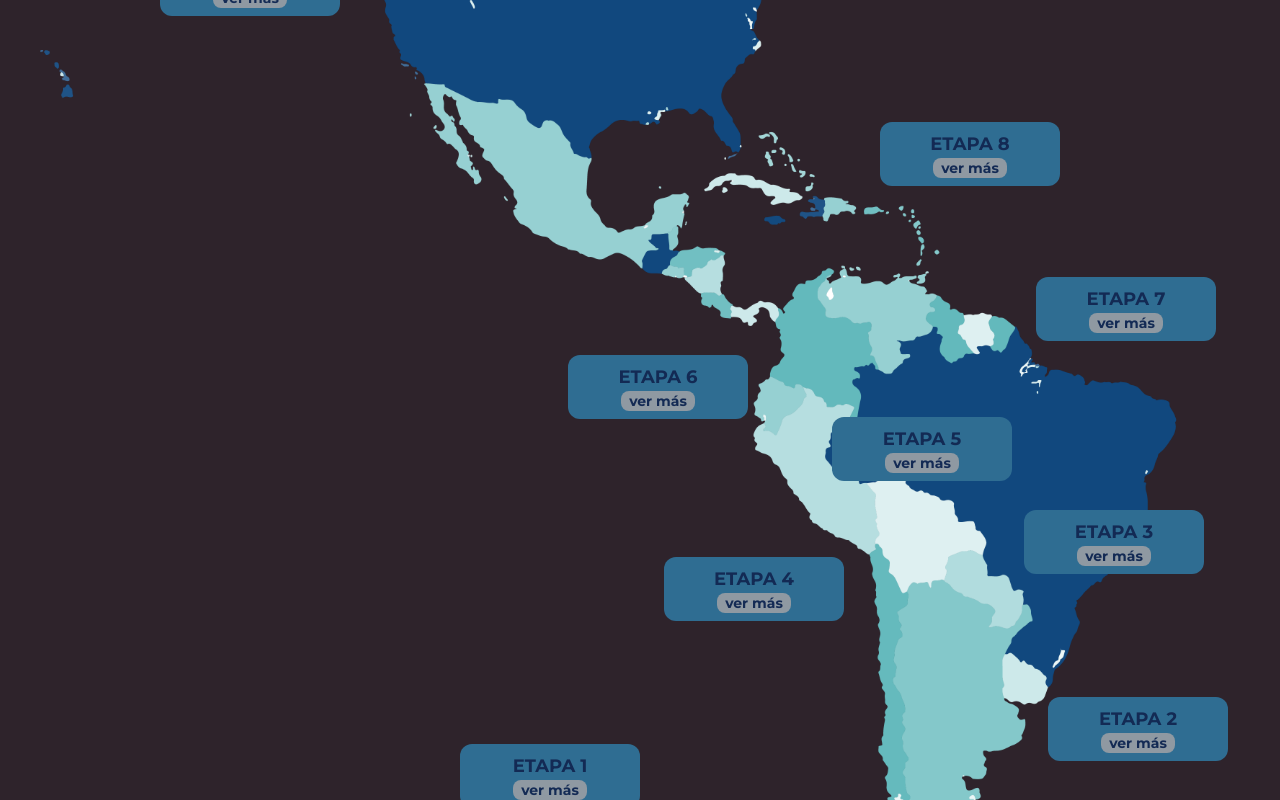
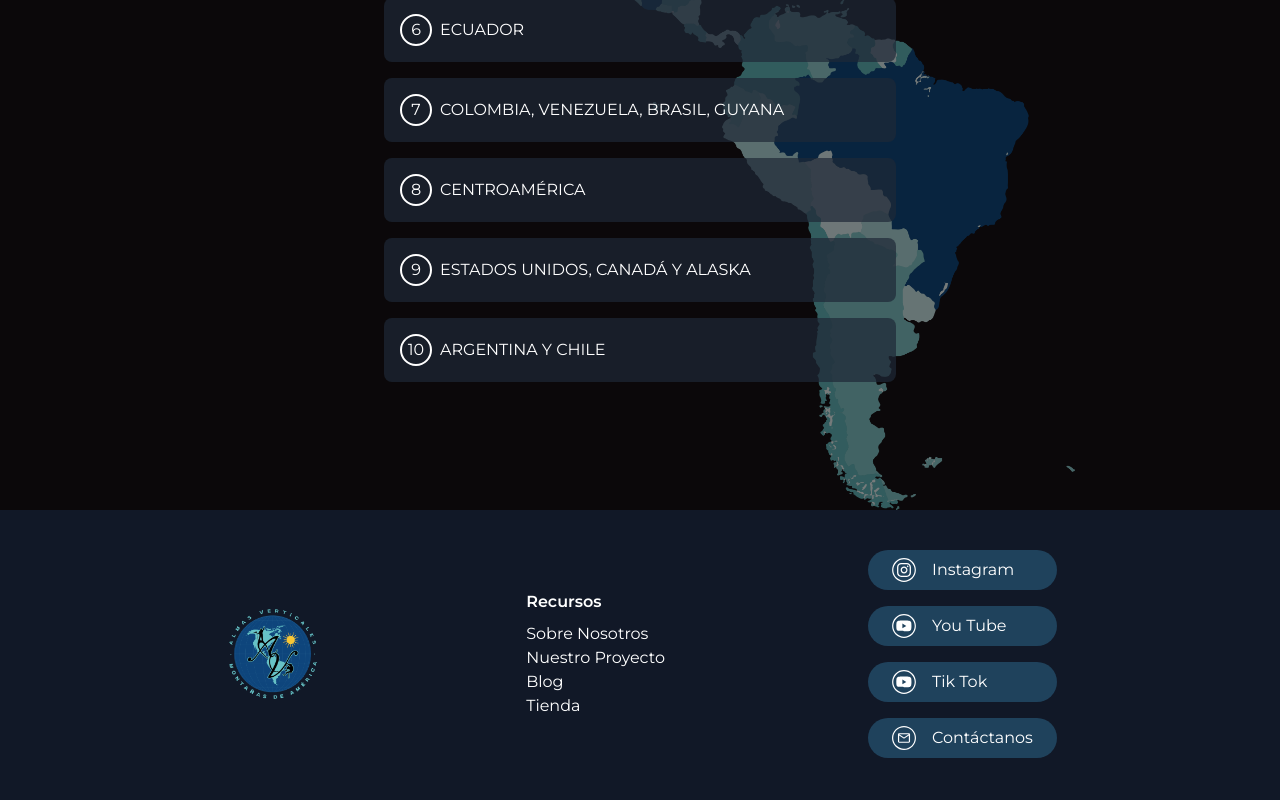
Before and after one commit to Rociomolinab3/Almas_Verticales, a Next.js app: page /project in a window 1280 px wide. Shown: the part 720-1520 px from the top of the page. Built offline with nearby package versions, Linux system fonts and the light colour scheme.

Commit message:
"cambios en proyecto"

```diff
--- a/app/blog/page.tsx
+++ b/app/blog/page.tsx
@@ -46,13 +46,13 @@ export default function Project() {
         </div>
         <div id="der" className="w-full xl:w-[40%] bg-grisMedio py-[4%]">
           <div className="bg-azulOscuro rounded-2xl mx-[5%] xl:mx-[10%] px-[4%] py-[4%] flex flex-col gap-6">
-            <div className="bg-grisClaro rounded-xl p-4">
+            {/* <div className="bg-grisClaro rounded-xl p-4">
               <div className="flex flex-row items-center gap-2">
                 <Search className="w-6 h-6" />
                 <p className="text-grisOscuro font-bold">Buscar</p>
               </div>
               <input className="bg-grisMedioClaro rounded-xl w-full px-4 py-1 my-2" />
-            </div>
+            </div> */}
             <div className="bg-grisClaro rounded-xl p-4">
               <p className="text-grisOscuro py-2 font-bold">Destacados</p>
               <div className="flex flex-row xl:flex-col gap-2">
--- a/app/travelDetail/data.tsx
+++ b/app/project/data.tsx
@@ -1,8 +1,8 @@
 export const dataDetail = [
   {
     number: 1,
-    title: "ETAPA 1",
-    country: "CHILE – ARGENTINA",
+    title: "ARGENTINA Y CHILE",
+    country: "ARGENTINA Y CHILE",
     season: "NOVIEMBRE A MARZO 2024",
     description: `
       Trekking y Senderismo por el fin del mundo, conectando el sur continental con Alaska.
@@ -99,7 +99,7 @@ export const dataDetail = [
   },
   {
     number: 2,
-    title: "ETAPA 2",
+    title: "URUGUAY",
     country: "URUGUAY",
     season: "MARZO/ABRIL 2024",
     description: `
@@ -145,7 +145,7 @@ export const dataDetail = [
   },
   {
     number: 3,
-    title: "ETAPA 3",
+    title: "PARAGUAY",
     country: "PARAGUAY",
     season: "MARZO/ABRIL 2024",
     description: `
@@ -174,7 +174,7 @@ export const dataDetail = [
   },
   {
     number: 4,
-    title: "ETAPA 4",
+    title: "BOLIVIA",
     country: "BOLIVIA",
     season: "MAYO 2024",
     description: `
@@ -198,7 +198,7 @@ export const dataDetail = [
   },
   {
     number: 5,
-    title: "ETAPA 5",
+    title: "PERÚ",
     country: "PERÚ",
     season: "JULIO 2024",
     description: `
@@ -227,7 +227,7 @@ export const dataDetail = [
   },
   {
     number: 6,
-    title: "ETAPA 6",
+    title: "ECUADOR",
     country: "ECUADOR",
     season: "AGOSTO 2024",
     description: `
@@ -256,8 +256,8 @@ export const dataDetail = [
   },
   {
     number: 7,
-    title: "ETAPA 7",
-    country: "COLOMBIA, VENEZUELA, BRASIL",
+    title: "COLOMBIA, VENEZUELA, BRASIL, GUYANA",
+    country: "COLOMBIA, VENEZUELA, BRASIL, GUYANA",
     season: "SEPTIEMBRE 2024",
     description: `
       Exploración de Colombia, Venezuela, y Brasil. Desde Ipiales en el sur de Colombia, viajando por ciudades importantes hasta Venezuela, para intentar el ascenso al Pico Bolívar y luego al Roraima. Finalmente, cruzaremos a Brasil para escalar el Pico Da Neblina.
@@ -299,8 +299,8 @@ export const dataDetail = [
   },
   {
     number: 8,
-    title: "ETAPA 8",
-    country: "CENTROAMÉRICA",
+    title: "CENTROAMÉRICA",
+    country: "PANAMÁ, COSTA RICA, NICARAGUA, EL SALVADOR, HONDURAS, BELICE, GUATEMALA, MÉXICO",
     season: "NOVIEMBRE-DICIEMBRE 2024",
     description: `
       Exploración de las principales cumbres de Centroamérica, incluyendo el ascenso a volcanes y puntos altos de Panamá, Costa Rica, Nicaragua, El Salvador, Honduras, Belice, Guatemala y México.
@@ -328,7 +328,7 @@ export const dataDetail = [
   },
   {
     number: 9,
-    title: "ETAPA 9",
+    title: "ESTADOS UNIDOS, CANADÁ Y ALASKA",
     country: "ESTADOS UNIDOS, CANADÁ Y ALASKA",
     season: "DICIEMBRE 2024 - FEBRERO 2025",
     description: `
@@ -365,8 +365,8 @@ export const dataDetail = [
   },
   {
     number: 10,
-    title: "ETAPA 10",
-    country: "CHILE Y ARGENTINA",
+    title: "ARGENTINA Y CHILE",
+    country: "ARGENTINA Y CHILE",
     season: "MARZO 2025",
     description: `
       El cierre perfecto para este proyecto, buscando las dos cumbres más altas de América del Sur juntos: el Ojos del Salado en Chile, el volcán más alto del mundo, y el Cerro Aconcagua en Argentina, el pico más alto del continente.
--- a/app/project/page.tsx
+++ b/app/project/page.tsx
@@ -1,111 +1,110 @@
-'use client';
-import Mapa from '@/assets/images/MapaAmerica.webp';
-import React, { useState } from "react";
+"use client";
+import Mapa from "@/assets/images/MapaAmerica.webp";
+import { useState, useRef, useEffect } from "react";
+import { Montserrat } from "next/font/google";
+import { dataDetail } from "../project/data";
 import Image from "next/image";
+
+const montserrat200 = Montserrat({
+  subsets: ["latin"],
+  display: "swap",
+  weight: "600",
+});
 
 export default function Project() {
   const [activeStage, setActiveStage] = useState<number | null>(null);
+  const stageRefs = useRef<(HTMLDivElement | null)[]>([]);
 
-  const stages = [
-    { id: 1, title: "ETAPA 1", days: "10 días", description: "Chile - Argentina", darkBackground: true,
-      position: "bottom-[5%] left-[35%]",
-      responsivePosition: "md:bottom-[5%] md:left-[50%] lg:bottom-[10%] lg:left-[35%]"
-    },
-    { id: 2, title: "ETAPA 2", days: "25 días", description: "Uruguay", darkBackground: true,
-      responsivePosition: "md:bottom-[9%] md:right-[0%] lg:bottom-[13%] lg:right-[1%]"
-    },
-    { id: 3, title: "ETAPA 3", days: "10 días", description: "Paraguay", darkBackground: true,
-      responsivePosition: "md:bottom-[25%] md:right-[5%] lg:bottom-[25%] lg:right-[3%]"
-    },
-    { id: 4, title: "ETAPA 4", days: "40 días", description: "Bolivia", darkBackground: true,
-      responsivePosition: "md:bottom-[22%] md:left-[47%] lg:bottom-[22%] lg:left-[52%]"
-    },
-    { id: 5, title: "ETAPA 5", days: "60 días", description: "Perú", darkBackground: true,
-      responsivePosition: "md:bottom-[32%] md:left-[64%] lg:bottom-[31%] lg:left-[66%]"
-    },
-    { id: 6, title: "ETAPA 6", days: "35 días", description: "Ecuador", darkBackground: false,
-      responsivePosition: "md:bottom-[35%] md:left-[42%] lg:bottom-[35%] lg:left-[44%]"
-    },
-    { id: 7, title: "ETAPA 7", days: "120 días", description: "Colombia, Venezuela, Brasil, Guyana", darkBackground: false,
-      responsivePosition: "md:bottom-[39%] md:right-[3%] lg:bottom-[40%] lg:right-[2%]"
-    },
-    { id: 8, title: "ETAPA 8", days: "85 días", description: "América Central", darkBackground: false,
-      responsivePosition: "md:bottom-[52%] md:right-[19%] lg:bottom-[50%] lg:right-[15%]"
-    },
-    { id: 9, title: "ETAPA 9", days: "80 días", description: "América del Norte", darkBackground: false,
-      responsivePosition: "md:top-[35%] md:left-[9%] lg:top-[35%] lg:left-[10%]"
-    },
-  ];
-
-  const toggleStage = (id: number) => {
-    setActiveStage(activeStage === id ? null : id);
-  };
+  useEffect(() => {
+    if (activeStage !== null) {
+      const stageElement = stageRefs.current[activeStage - 1];
+      if (stageElement) {
+        stageElement.scrollIntoView({ behavior: "smooth", block: "center" });
+      }
+    }
+  }, [activeStage]);
 
   return (
-    <div className="bg-grisOscuro px-10">
-      {/* Contenido para pantallas grandes (md y superiores) */}
-      <div className="hidden md:block">
-        <section className="relative bg-cover h-[100%] w-[100%] py-32">
-          <div className="relative">
+    <div>
+      <div className="py-[4%] bg-grisOscuro3"></div>
+    <div className="relative bg-grisOscuro2 min-h-[100vh] w-full ">
+      {/* Imagen de fondo */}
+      <div className="absolute top-0 left-0 w-full h-full overflow-hidden hidden md:block">
         <Image
           src={Mapa}
           alt="Mapa América"
-              width={1400}
-              height={900}
-              className="rounded-lg object-cover w-full h-full"
+          layout="fill"
+          objectFit="contain" // Cambiado a 'contain' para que la imagen se ajuste al contenedor
+          objectPosition="center" // Centra la imagen en el contenedor
+          className="rounded-lg "
         />
-            {stages.map((stage) => (
+        {/* Capa semitransparente */}
+        <div className="absolute top-0 left-0 w-full h-full bg-black opacity-50 p-10"></div>
+      </div>
+
+      {/* Contenido */}
+      <div className="relative z-10 flex flex-col items-center justify-center min-h-screen py-32 px-10">
+        <h2
+          className={`${montserrat200.className} text-2xl text-grisClaro mb-10`}
+        >
+          DETALLE DE LAS ETAPAS
+        </h2>
+        <div className="w-full max-w-lg">
+          {dataDetail.map((stage, index) => (
             <div
-                key={stage.id}
-                className={`absolute ${stage.position} ${stage.responsivePosition} bg-azulMedio w-20% md:w-[15%] text-white p-2 rounded-xl`}
+              key={stage.number}
+              ref={(el) => {
+                stageRefs.current[index] = el;
+              }}
+              className="mt-4 w-full"
             >
-                <div className="flex flex-col justify-between items-center">
-                  <h3 className="text-xs md:text-lg text-azulOscuro font-bold">{stage.title}</h3>
-                  {activeStage === stage.id ? (
               <button
-                      onClick={() => toggleStage(stage.id)}
-                      className="text-sm bg-grisMedio rounded-lg px-2 font-bold text-azulOscuro"
+                className="text-left w-full bg-gray-800 bg-opacity-70 p-4 rounded-lg text-white hover:bg-opacity-90 transition"
+                onClick={() =>
+                  setActiveStage(
+                    activeStage === stage.number ? null : stage.number
+                  )
+                }
               >
-                      ver menos
+                <div className="flex items-center">
+                  <div className="rounded-full w-8 h-8 flex items-center justify-center border-2 border-white">
+                    {stage.number}
+                  </div>
+                  <h3 className="ml-2">{stage.title}</h3>
+                </div>
               </button>
-                  ) : (
-                    <button
-                      onClick={() => toggleStage(stage.id)}
-                      className="text-sm bg-grisMedio rounded-lg px-2 font-bold text-azulOscuro hidden sm:block"
-                    >
-                      ver más
-                    </button>
+              {activeStage === stage.number && (
+                <div className="mt-2 p-4 rounded-lg bg-gray-900 bg-opacity-80 text-white shadow max-h-60 overflow-y-auto">
+                  {/* Limitar la altura máxima a 15rem (60vh) y permitir el desplazamiento */}
+                  <p>
+                    <strong>País:</strong> {stage.country}
+                  </p>
+                  <p>
+                    <strong>Época:</strong> {stage.season}
+                  </p>
+                  <p>{stage.description}</p>
+
+                  {stage.details.map((detail, detailIndex) => (
+                    <div key={detailIndex} className="mt-4">
+                      <h4 className="font-semibold">{detail.section}</h4>
+                      <p>{detail.description}</p>
+                      {/* Verificar si 'days' existe antes de renderizar */}
+                      {detail.days && (
+                        <ul className="list-disc pl-5 mt-2">
+                          {detail.days.map((dia, dayIndex) => (
+                            <li key={dayIndex}>
+                              <strong>Día {dia.day}:</strong> {dia.trek}
+                            </li>
+                          ))}
+                        </ul>
                       )}
                     </div>
-                {activeStage === stage.id && (
-                  <div className='bg-grisMedio rounded-xl px-2 pb-2 pt-1 mt-1'>
-                    <p className="mt-2 text-xs">{stage.description}</p>
-                    <p className="text-sm mt-2">{stage.days}</p>
+                  ))}
                 </div>
               )}
             </div>
           ))}
         </div>
-        </section>
-      </div>
-
-      {/* Contenido para pantallas pequeñas (sm) */}
-      <div className="block md:hidden">
-        <div className="bg-grisOscuro pt-[35%] pb-[10%]">
-          <table className="w-full text-white rounded-xl shadow-md shadow-slate-500">
-            <tbody>
-              {stages.map((stage) => (
-                <tr
-                  key={stage.id}
-                  className={`border-b border-grisMedio ${stage.darkBackground ? 'bg-azulMedio' : 'bg-grisMedioOscuro'}`}
-                >
-                  <td className="px-4 py-2 w-[30%]">{stage.title}</td>
-                  <td className="px-4 py-2 w-[40%]">{stage.description}</td>
-                  <td className="px-4 py-2 w-[30%]">{stage.days}</td>
-                </tr>
-              ))}
-            </tbody>
-          </table>
       </div>
     </div>
     </div>
--- a/app/travelDetail/page.tsx
+++ /dev/null
@@ -1,105 +0,0 @@
-'use client';
-import { useState, useRef, useEffect } from 'react';
-import { Montserrat } from "next/font/google";
-import { dataDetail } from './data';
-import Image from "next/image";
-import Mapa from '@/assets/images/MapaAmerica.webp';
-
-const montserrat200 = Montserrat({
-  subsets: ["latin"],
-  display: "swap",
-  weight: "600",
-});
-
-export default function TravelDetail() {
-  const [activeStage, setActiveStage] = useState<number | null>(null);
-  const stageRefs = useRef<(HTMLDivElement | null)[]>([]);
-
-  useEffect(() => {
-    if (activeStage !== null) {
-      const stageElement = stageRefs.current[activeStage - 1];
-      if (stageElement) {
-        stageElement.scrollIntoView({ behavior: 'smooth', block: 'center' });
-      }
-    }
-  }, [activeStage]);
-
-  return (
-    <div className="relative bg-grisOscuro2 min-h-screen w-full ">
-      {/* Imagen de fondo */}
-      <div className="absolute top-0 left-0 w-full h-full overflow-hidden ">
-        <Image
-          src={Mapa}
-          alt="Mapa América"
-          layout="fill"
-          objectFit="contain" // Cambiado a 'contain' para que la imagen se ajuste al contenedor
-          objectPosition="center" // Centra la imagen en el contenedor
-          className="rounded-lg mt-24 ml-16"
-        />
-        {/* Capa semitransparente */}
-        <div className="absolute top-0 left-0 w-full h-full bg-black opacity-50 p-10"></div>
-      </div>
-
-      {/* Contenido */}
-      <div className="relative z-10 flex flex-col items-center justify-center min-h-screen py-32 px-10">
-        <h2 className={`${montserrat200.className} text-2xl text-grisMedio mb-10`}>
-          DETALLE DE LAS ETAPAS
-        </h2>
-        <div className="w-full max-w-lg">
-          {dataDetail.map((stage, index) => (
-            <div
-              key={stage.number}
-              ref={(el) => {
-                stageRefs.current[index] = el;
-              }}
-              className="mt-4 w-full"
-            >
-              <button
-                className="text-left w-full bg-gray-800 bg-opacity-70 p-4 rounded-lg text-white hover:bg-opacity-90 transition"
-                onClick={() =>
-                  setActiveStage(activeStage === stage.number ? null : stage.number)
-                }
-              >
-                <div className="flex items-center">
-                  <div className="rounded-full w-8 h-8 flex items-center justify-center border-2 border-white">
-                    {stage.number}
-                  </div>
-                  <h3 className="ml-2">{stage.title}</h3>
-                </div>
-              </button>
-              {activeStage === stage.number && (
-                <div className="mt-2 p-4 rounded-lg bg-gray-900 bg-opacity-80 text-white shadow max-h-60 overflow-y-auto">
-                  {/* Limitar la altura máxima a 15rem (60vh) y permitir el desplazamiento */}
-                  <p>
-                    <strong>País:</strong> {stage.country}
-                  </p>
-                  <p>
-                    <strong>Época:</strong> {stage.season}
-                  </p>
-                  <p>{stage.description}</p>
-
-                  {stage.details.map((detail, detailIndex) => (
-                    <div key={detailIndex} className="mt-4">
-                      <h4 className="font-semibold">{detail.section}</h4>
-                      <p>{detail.description}</p>
-                      {/* Verificar si 'days' existe antes de renderizar */}
-                      {detail.days && (
-                        <ul className="list-disc pl-5 mt-2">
-                          {detail.days.map((dia, dayIndex) => (
-                            <li key={dayIndex}>
-                              <strong>Día {dia.day}:</strong> {dia.trek}
-                            </li>
-                          ))}
-                        </ul>
-                      )}
-                    </div>
-                  ))}
-                </div>
-              )}
-            </div>
-          ))}
-        </div>
-      </div>
-    </div>
-  );
-}
--- a/tailwind.config.ts
+++ b/tailwind.config.ts
@@ -17,6 +17,7 @@ const config: Config = {
         'naranja':'#facc88',
         'grisOscuro':'#2e232b',
         'grisOscuro2':'#171115',
+        'grisOscuro3':'#0B080A',
         'grisMedio':'#8f99a2',
         'grisMedioClaro':'#afb1b3',
         'grisMedioOscuro':'#424547',
```
Lines whose indentation alone changed are shown as unchanged.
